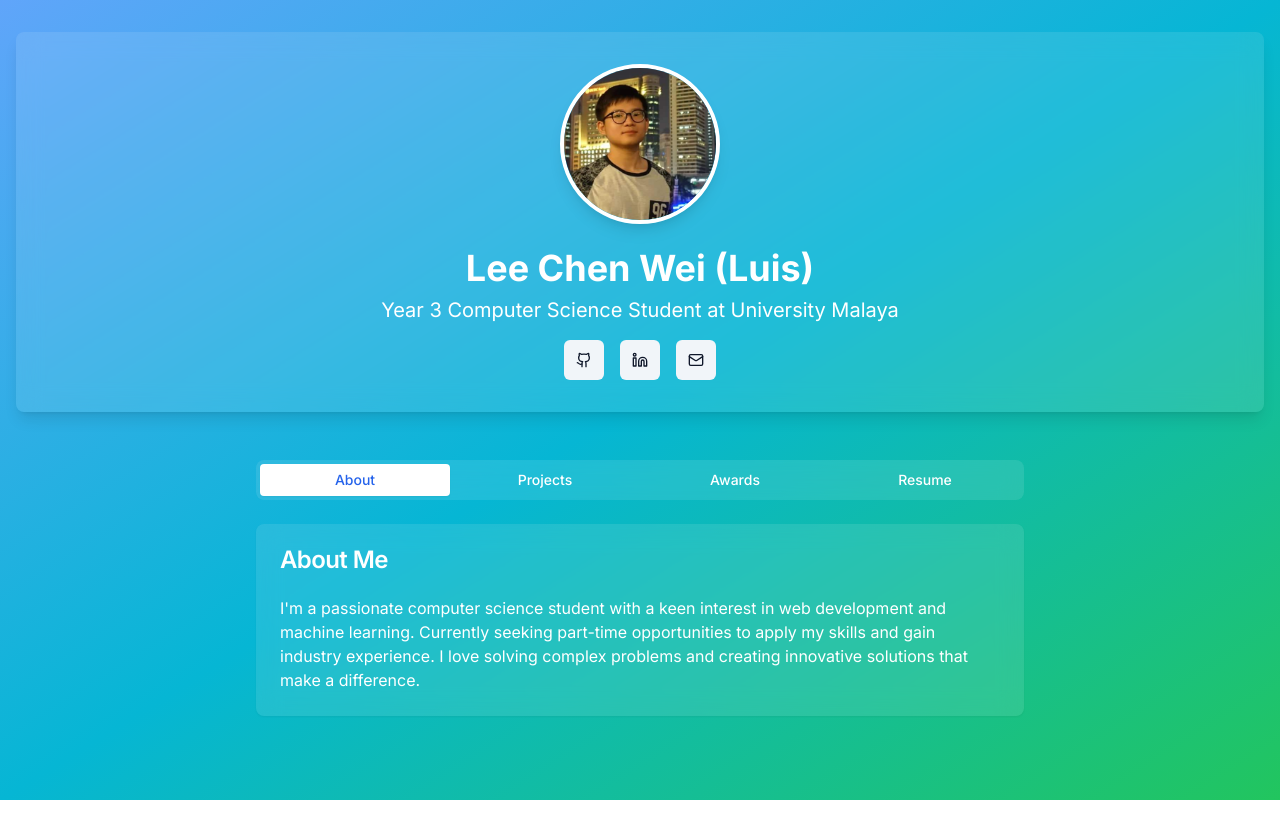
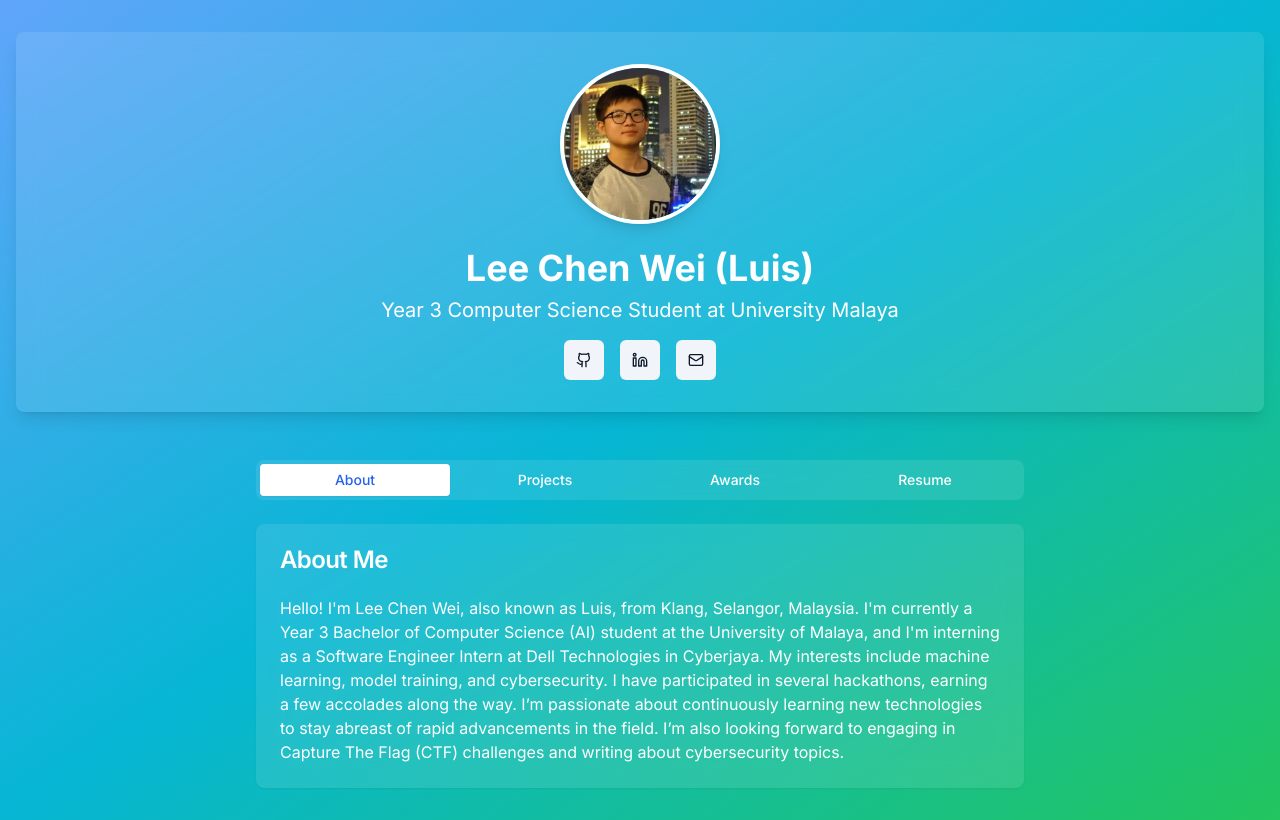
Before and after one commit to leechenwei/Luis-s-Personal-Web, a Next.js app in the folder my-personal-website/: page / in a window 1280 px wide. Built offline with nearby package versions, Linux system fonts and the light colour scheme.

Commit message:
Profile Update

```diff
--- a/my-personal-website/src/components/Portfolio.tsx
+++ b/my-personal-website/src/components/Portfolio.tsx
@@ -98,9 +98,9 @@ export default function Portfolio() {
               </CardHeader>
               <CardContent>
                 <p>
-                  I'm a passionate computer science student with a keen interest in web development and machine learning.
-                  Currently seeking part-time opportunities to apply my skills and gain industry experience. I love solving
-                  complex problems and creating innovative solutions that make a difference.
+                Hello! I'm Lee Chen Wei, also known as Luis, from Klang, Selangor, Malaysia. I'm currently a Year 3 Bachelor of Computer Science (AI) student at the University of Malaya, and I'm interning as a Software Engineer Intern at Dell Technologies in Cyberjaya.
+
+                My interests include machine learning, model training, and cybersecurity. I have participated in several hackathons, earning a few accolades along the way. I’m passionate about continuously learning new technologies to stay abreast of rapid advancements in the field. I’m also looking forward to engaging in Capture The Flag (CTF) challenges and writing about cybersecurity topics.
                 </p>
               </CardContent>
             </Card>
```
